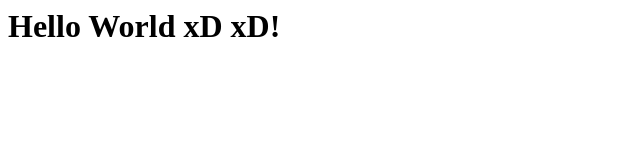
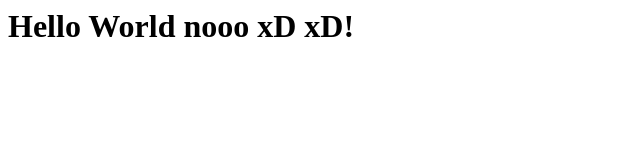
Before and after one commit to walidos195/HelloWorld, a website: page index.html in a window 1280 px wide. Shown: the whole page, without its empty margins (0-640 px from the left). Drawn offline with Linux system fonts and the light colour scheme.

Commit message:
Update index.html

```diff
--- a/index.html
+++ b/index.html
@@ -3,7 +3,7 @@
 <title>Hello World</title>
 </head>
 <body>
-<h1>Hello World xD xD!</h1>
+<h1>Hello World  nooo xD xD!</h1>
 </body>
 
 
```
